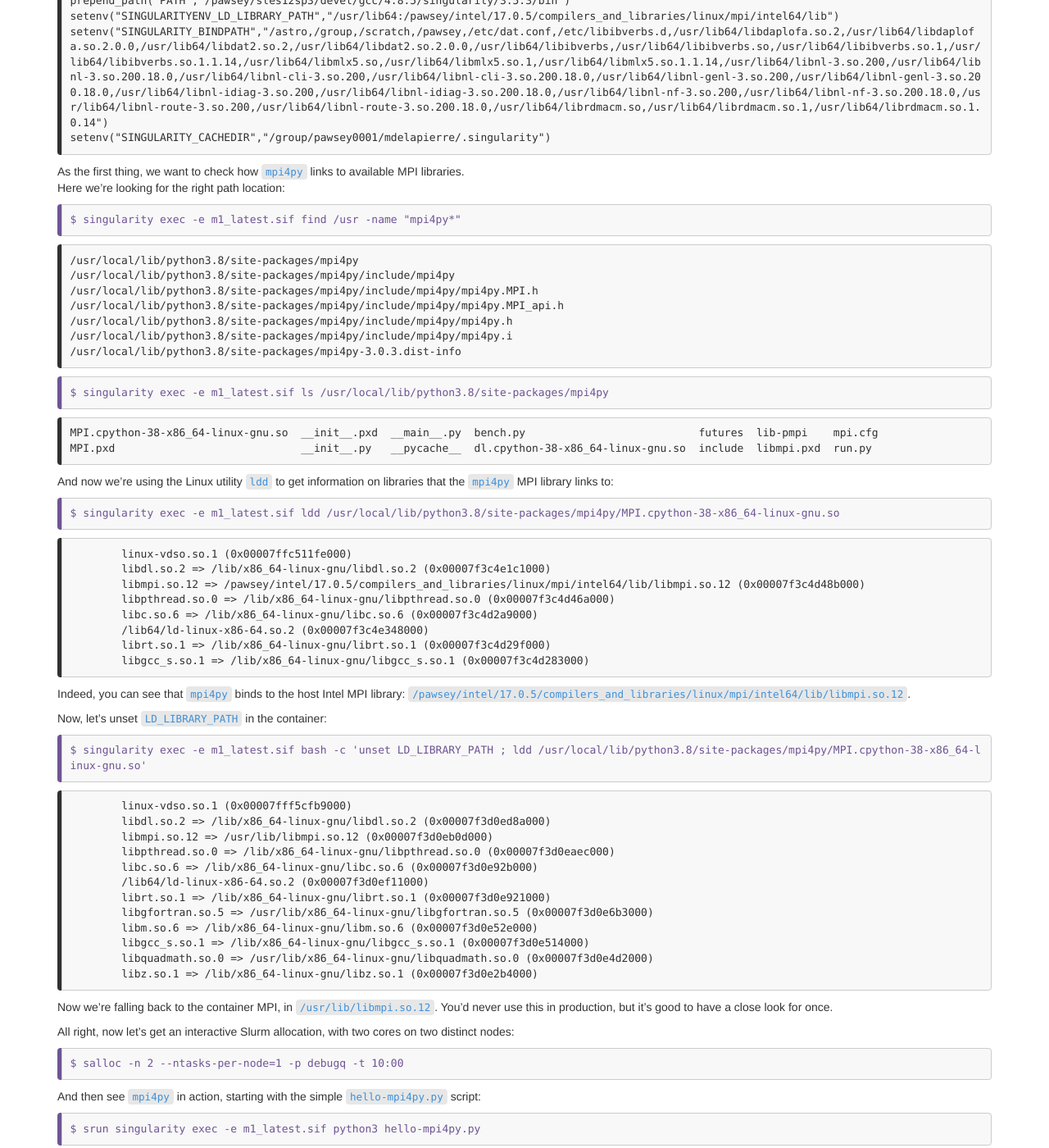
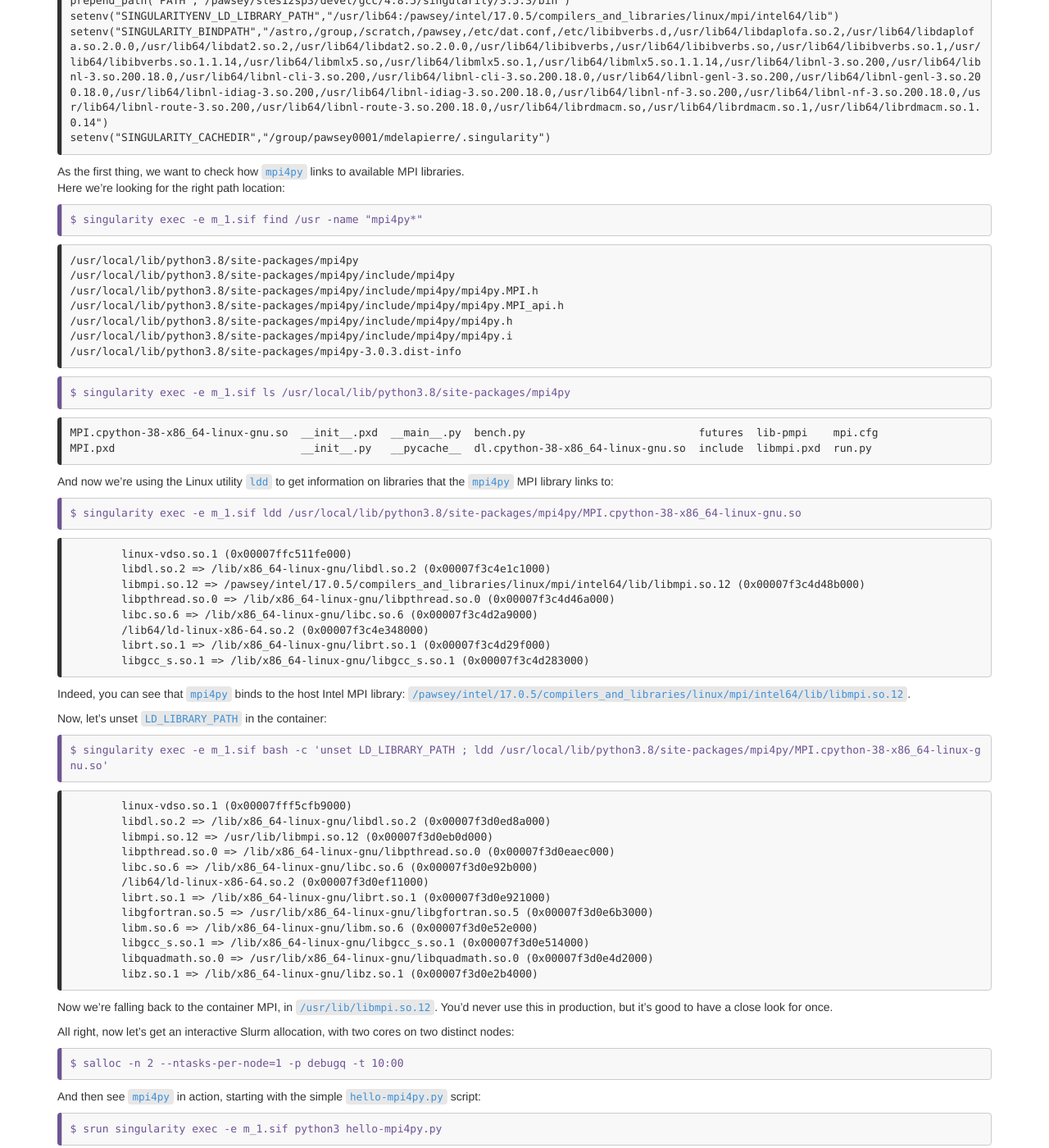
Before and after one commit to PawseySC/containers-astro-python-workshop, a Jekyll site: the page built from _episodes/3.hpc.md, in a window 1280 px wide and 1400 px high, scrolled down 2560 px. Shown: the whole window at 82% size. Built offline with Jekyll 4.4.1, drawn with Linux system fonts in a browser that asks for light colours; some of the changed text lies outside the part shown.

Commit message:
image tags without latest

````diff
--- a/_episodes/3.hpc.md
+++ b/_episodes/3.hpc.md
@@ -90,15 +90,15 @@ CMD [ "/bin/bash" ]
 
 Now you see that, as MPICH was used to build `mpi4py` in the container, then at runtime you'll need to use a host MPI library which is ABI compatible with MPICH.
 
-Remember we built the container image `m1` out of this Dockerfile; let's play with it on one of Pawsey's HPC clusters, *Zeus* in this instance.
+Remember we built the container image `m:1` out of this Dockerfile; let's play with it on one of Pawsey's HPC clusters, *Zeus* in this instance.
 First, we need to convert the image to the singularity format:
 
 ```
-$ singularity pull docker-daemon:m1:latest
+$ singularity pull docker-daemon:m:1
 ```
 {: .bash}
 
-And then to transfer the resulting file, `m1_latest.sif`, onto the cluster.
+And then to transfer the resulting file, `m_1.sif`, onto the cluster.
 Here we'll also assume that we've got a copy of this github repo on Zeus, and that we've executed `module load singularity`.
 
 
@@ -141,7 +141,7 @@ As the first thing, we want to check how `mpi4py` links to available MPI librari
 Here we're looking for the right path location:
 
 ```
-$ singularity exec -e m1_latest.sif find /usr -name "mpi4py*"
+$ singularity exec -e m_1.sif find /usr -name "mpi4py*"
 ```
 {: .bash}
 
@@ -157,7 +157,7 @@ $ singularity exec -e m1_latest.sif find /usr -name "mpi4py*"
 {: .output}
 
 ```
-$ singularity exec -e m1_latest.sif ls /usr/local/lib/python3.8/site-packages/mpi4py
+$ singularity exec -e m_1.sif ls /usr/local/lib/python3.8/site-packages/mpi4py
 ```
 {: .bash}
 
@@ -170,7 +170,7 @@ MPI.pxd				    __init__.py   __pycache__  dl.cpython-38-x86_64-linux-gnu.so  inc
 And now we're using the Linux utility `ldd` to get information on libraries that the `mpi4py` MPI library links to:
 
 ```
-$ singularity exec -e m1_latest.sif ldd /usr/local/lib/python3.8/site-packages/mpi4py/MPI.cpython-38-x86_64-linux-gnu.so
+$ singularity exec -e m_1.sif ldd /usr/local/lib/python3.8/site-packages/mpi4py/MPI.cpython-38-x86_64-linux-gnu.so
 ```
 {: .bash}
 
@@ -191,7 +191,7 @@ Indeed, you can see that `mpi4py` binds to the host Intel MPI library: `/pawsey/
 Now, let's unset `LD_LIBRARY_PATH` in the container:
 
 ```
-$ singularity exec -e m1_latest.sif bash -c 'unset LD_LIBRARY_PATH ; ldd /usr/local/lib/python3.8/site-packages/mpi4py/MPI.cpython-38-x86_64-linux-gnu.so'
+$ singularity exec -e m_1.sif bash -c 'unset LD_LIBRARY_PATH ; ldd /usr/local/lib/python3.8/site-packages/mpi4py/MPI.cpython-38-x86_64-linux-gnu.so'
 ```
 {: .bash}
 
@@ -224,7 +224,7 @@ $ salloc -n 2 --ntasks-per-node=1 -p debugq -t 10:00
 And then see `mpi4py` in action, starting with the simple `hello-mpi4py.py` script:
 
 ```
-$ srun singularity exec -e m1_latest.sif python3 hello-mpi4py.py
+$ srun singularity exec -e m_1.sif python3 hello-mpi4py.py
 ```
 {: .bash}
 
@@ -241,7 +241,7 @@ Can we have a little look at performance?
 The provided script `osu_bw.py` implements a small core to core bandwidth test:
 
 ```
-$ srun singularity exec -e m1_latest.sif python3 osu_bw.py
+$ srun singularity exec -e m_1.sif python3 osu_bw.py
 ```
 {: .bash}
 
@@ -277,7 +277,7 @@ With a 1 MB message, we get about 8 GB/s of bandwidth.
 What happens if we bypass the interconnect by again unsetting `LD_LIBRARY_PATH`?
 
 ```
-$ srun singularity exec -e m1_latest.sif bash -c 'unset LD_LIBRARY_PATH ; python3 osu_bw.py'
+$ srun singularity exec -e m_1.sif bash -c 'unset LD_LIBRARY_PATH ; python3 osu_bw.py'
 ```
 {: .bash}
 
@@ -397,21 +397,21 @@ RUN CC="mpicc" HDF5_MPI="ON" HDF5_DIR="/usr" pip --no-cache-dir install --no-dep
 Now, back to our build workstation, let us build the container:
 
 ```
-$ docker build -t m2 -f Dockerfile.2-h5py .
+$ docker build -t m:2 -f Dockerfile.2-h5py .
 ```
 {: .bash}
 
 And convert it to singularity format:
 
 ```
-$ singularity pull docker-daemon:m2:latest
+$ singularity pull docker-daemon:m:2
 ```
 {: .bash}
 
 We can again use `ldd` to inspect library linking:
 
 ```
-$ singularity exec -e m2_latest.sif find /usr -name "h5py*"
+$ singularity exec -e m_2.sif find /usr -name "h5py*"
 ```
 {: .bash}
 
@@ -424,7 +424,7 @@ $ singularity exec -e m2_latest.sif find /usr -name "h5py*"
 {: .output}
 
 ```
-$ singularity exec -e m2_latest.sif ls /usr/local/lib/python3.8/site-packages/h5py
+$ singularity exec -e m_2.sif ls /usr/local/lib/python3.8/site-packages/h5py
 ```
 {: .bash}
 
@@ -441,7 +441,7 @@ defs.cpython-38-x86_64-linux-gnu.so	 h5g.cpython-38-x86_64-linux-gnu.so   h5s.cp
 {: .output}
 
 ```
-$ singularity exec -e m2_latest.sif ldd /usr/local/lib/python3.8/site-packages/h5py/h5.cpython-38-x86_64-linux-gnu.so
+$ singularity exec -e m_2.sif ldd /usr/local/lib/python3.8/site-packages/h5py/h5.cpython-38-x86_64-linux-gnu.so
 ```
 {: .bash}
 
@@ -618,14 +618,14 @@ numpy==1.19.1             # via numba
 Let's build the container:
 
 ```
-$ docker build -t cu1 -f Dockerfile .
+$ docker build -t cu:1 -f Dockerfile .
 ```
 {: .bash}
 
 .. convert it to singularity:
 
 ```
-$ singularity pull docker-daemon:cu1:latest
+$ singularity pull docker-daemon:cu:1
 ```
 {: .bash}
 
@@ -639,7 +639,7 @@ $ salloc -n 1 --gres=gpu:1 -p gpuq-dev -t 10:00
 And give a go to the `add-cuda-numba.py` sample script:
 
 ```
-$ srun singularity exec -e cu1_latest.sif python3 add-cuda-numba.py
+$ srun singularity exec -e cu_1.sif python3 add-cuda-numba.py
 ```
 {: .bash}
 
@@ -663,7 +663,7 @@ Oops, we forgot the `--nv` flag  ..
 > ## NOTE: this bit requires a GPU-equipped system to work
 >
 > ```
-> $ srun singularity exec -e --nv cu1_latest.sif python3 add-cuda-numba.py
+> $ srun singularity exec -e --nv cu_1.sif python3 add-cuda-numba.py
 > ```
 > {: .bash}
 >
@@ -704,7 +704,7 @@ RUN conda install -y --no-deps --file /requirements.yaml \
 We can build the container image with:
 
 ```
-$ docker build -t i1 -f Dockerfile .
+$ docker build -t i:1 -f Dockerfile .
 ```
 {: .bash}
 
````
Also changed, not shown: _episodes/2.build.md (+8 -8 lines).
